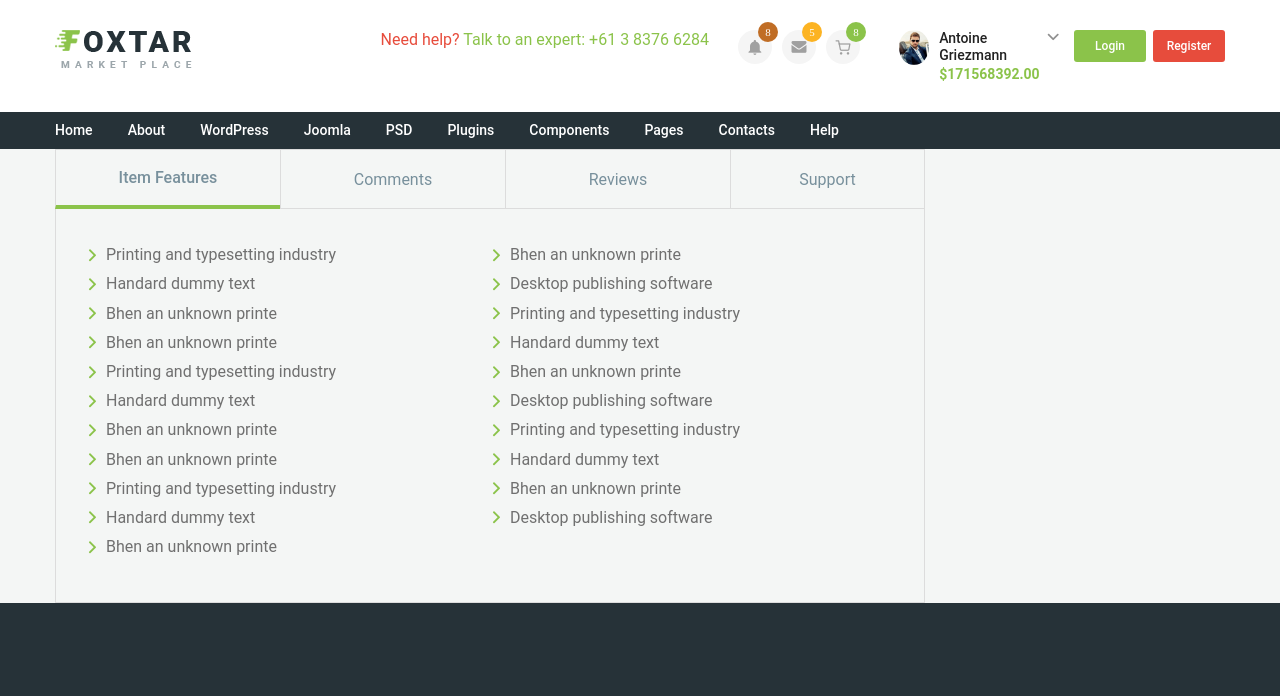
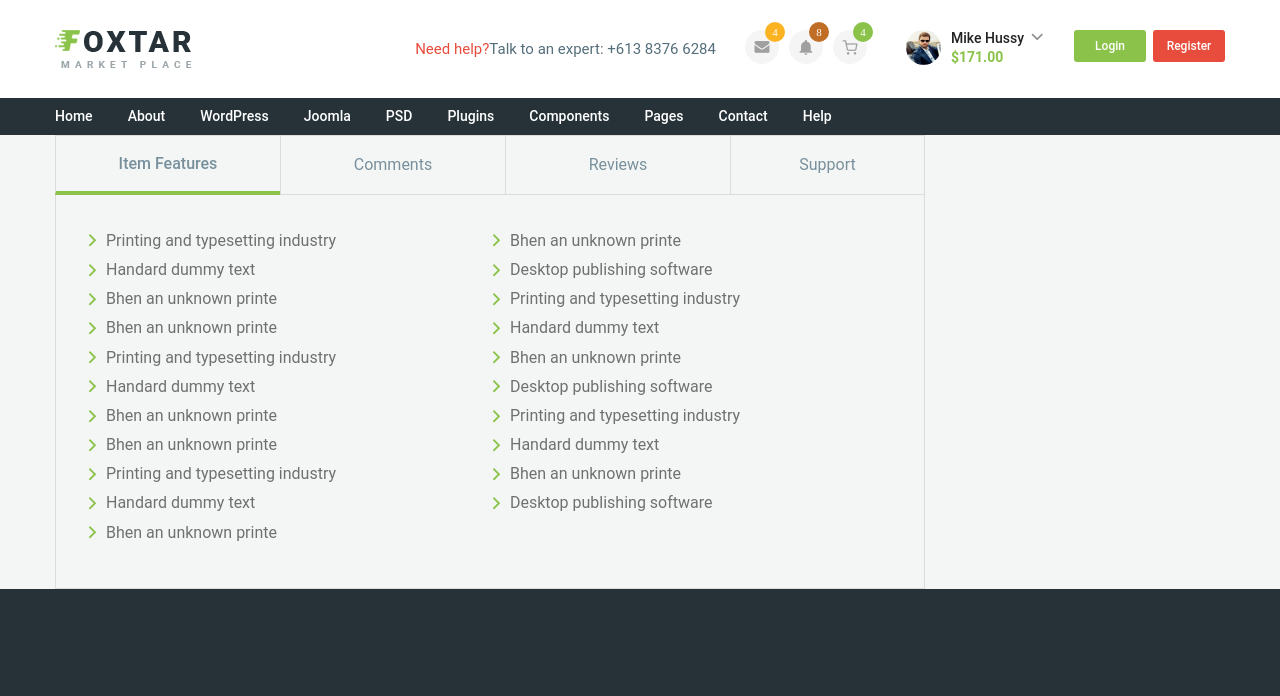
Before and after one commit to MaryJane5/online-shop, a website: page product-details.html in a window 1280 px wide. Shown: the top 696 px of the page. Drawn offline with Linux system fonts and the light colour scheme; files whose address does not match are found by name.

Commit message:
fix header

```diff
--- a/product-details.html
+++ b/product-details.html
@@ -16,37 +16,38 @@
      <header class="header" id="header">
          <div class="container">
              <div class="header-top">
-                <a href="#" class="logo"><img src="images/content/logo.png" alt="FOXTAR MARKETPLACE"></a>
+                 <a href="#" class="logo">
+                     <img src="images/content/logo.png" alt="FOXTAR market place">
+                 </a>
                  <div class="header-nav">
-                    <a class="link-tel" href="tel:+61383766284">
-                        <span class="color-red">Need help?</span>
-                        Talk to an expert: +61 3 8376 6284
-                    </a>
+                     <a href="tel:+61383766284" class="link-tell"><span class="color-red">Need help? </span>Talk to an
+                         expert: +613 8376 6284</a>
                      <ul class="notification-box">
-                        <li><a href="" class="icon-notification" title="8"></a></li>
-                        <li><a href="" class="icon-message" title="5"></a></li>
-                        <li><a href="" class="icon-shopping-cart" title="8"></a></li>
+                         <li><a title="4" href="#" class="icon-message"></a></li>
+                         <li><a title="8" href="#" class="icon-notification"></a></li>
+                         <li><a title="4" href="#" class="icon-shopping-cart"></a></li>
                      </ul>
                      <div class="user-interface">
                          <img src="images/content/user.jpg" alt="">
                          <div class="user-interface__description">
                              <div class="user-interface-nav">
-                                <div class="user-name">Antoine Griezmann</div>
+                                 <div class="user-name">Mike Hussy</div>
                              </div>
-                            <div class="user-account">$171568392.00</div>
+                             <div class="user-account">$171.00</div>
                              <button class="icon-left-arrow btn-show-profile-info"></button>
                          </div>
                          <div class="user-interface__popup">
                              <ul>
                                  <li>hello</li>
-                                <li>omg</li>
-                                <li>hi</li>
+                                 <li>hello</li>
+                                 <li>hello</li>
+                                 <li>hello</li>
                              </ul>
                          </div>
                      </div>
                      <div class="btn-login-box">
-                        <a href="" class="btn btn-green btn-login btn-small">Login</a>
-                        <button class="btn btn-red btn-register btn-small">Register</button>
+                         <a href="#" class="btn btn-login btn-green btn-small">Login</a>
+                         <button class="btn btn-register btn-red btn-small">Register</button>
                      </div>
                  </div>
              </div>
@@ -57,13 +58,13 @@
                  <ul id="nav">
                      <li class="active"><a href="#">Home</a></li>
                      <li><a href="#">About</a></li>
-                    <li><a href="#">WordPress</a></li>
+                     <li><a href="#">WordPress </a></li>
                      <li><a href="#">Joomla</a></li>
-                    <li><a href="#">PSD</a></li>
+                     <li><a href="#"> PSD</a></li>
                      <li><a href="#">Plugins</a></li>
                      <li><a href="#">Components</a></li>
                      <li><a href="#">Pages</a></li>
-                    <li><a href="#">Contacts</a></li>
+                     <li><a href="#"> Contact</a></li>
                      <li><a href="#">Help</a></li>
                  </ul>
              </div>
```
Lines whose indentation alone changed are shown as unchanged.
